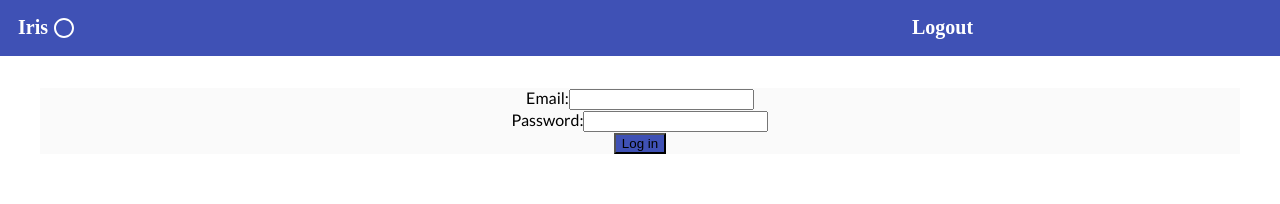
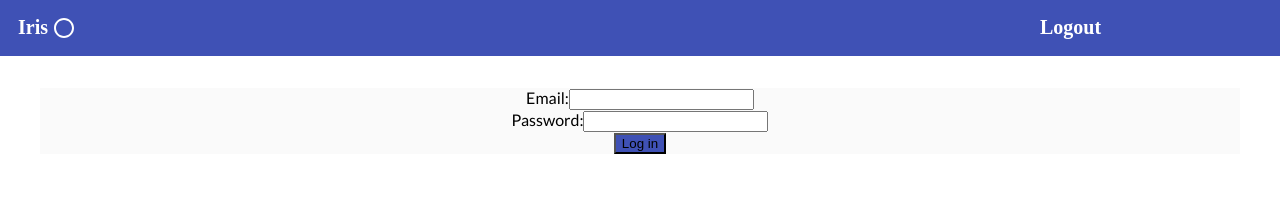
Before and after one commit to hsinlei/Iris, a React app: page /login in a window 1280 px wide. Shown: the top 204 px of the page. Built offline with nearby package versions, Linux system fonts and the light colour scheme.

Commit message:
update styling, password changes

```diff
--- a/src/App.js
+++ b/src/App.js
@@ -1,5 +1,6 @@
 import React from "react";
 import { ReactiveBase } from "@appbaseio/reactivesearch";
+import { BrowserRouter as Router } from "react-router-dom";
 
 import theme from "./styles/theme";
 
@@ -14,10 +15,12 @@ import Navigation from "./components/Navigation";
 import Main from "./components/Main";
 
 const App = () => (
-  <div>
-    <Navigation />
-    <Main />
-  </div>
+  <Router>
+    <div>
+      <Navigation />
+      <Main />
+    </div>
+  </Router>
 );
 
 export default App;
--- a/src/components/Login.js
+++ b/src/components/Login.js
@@ -121,7 +121,7 @@ class Login extends React.Component {
             <br />
             Password:
             <input
-              type="text"
+              type="password"
               value={this.state.password}
               onChange={this.handlePasswordChange}
             />
--- a/src/components/Navigation.js
+++ b/src/components/Navigation.js
@@ -1,7 +1,7 @@
 import React from "react";
 import styled from "@emotion/styled";
 
-import { NavLink, BrowserRouter as Router } from "react-router-dom";
+import { NavLink } from "react-router-dom";
 import Navbar from "../styles/Navbar";
 import Brightness1OutlinedIcon from "@material-ui/icons/Brightness1Outlined";
 const PlainLink = styled(NavLink)`
@@ -16,21 +16,18 @@ const ProfileIcon = styled(Brightness1OutlinedIcon)`
   display: inline-block;
   align-self: flex-end;
 `;
-
 const Navigation = () => (
   <Navbar style={{ display: "flex", flexDirection: "row" }}>
-    <Router>
     <PlainLink to="/">Iris</PlainLink>
     <PlainLink to="/profile" style={{ minWidth: "10px", minHeight: "10px" }}>
       <ProfileIcon />
     </PlainLink>
     <PlainLink
       to="/logout"
-        style={{ minWidth: "10px", minHeight: "10px", marginLeft: "52rem" }}
+      style={{ minWidth: "10px", minHeight: "10px", marginLeft: "60rem" }}
     >
       Logout
     </PlainLink>
-    </Router>
   </Navbar>
 );
 
--- a/src/components/User.js
+++ b/src/components/User.js
@@ -84,7 +84,7 @@ class Users extends React.Component {
             <br />
             Password:
             <input
-              type="text"
+              type="password"
               value={this.state.password}
               onChange={this.handlePasswordChange}
             />
```
Also changed, not shown: src/components/Main.js (+2 -6 lines), 1 other file (tests, documents, lock files or other folders). Lines whose indentation alone changed are shown as unchanged.
